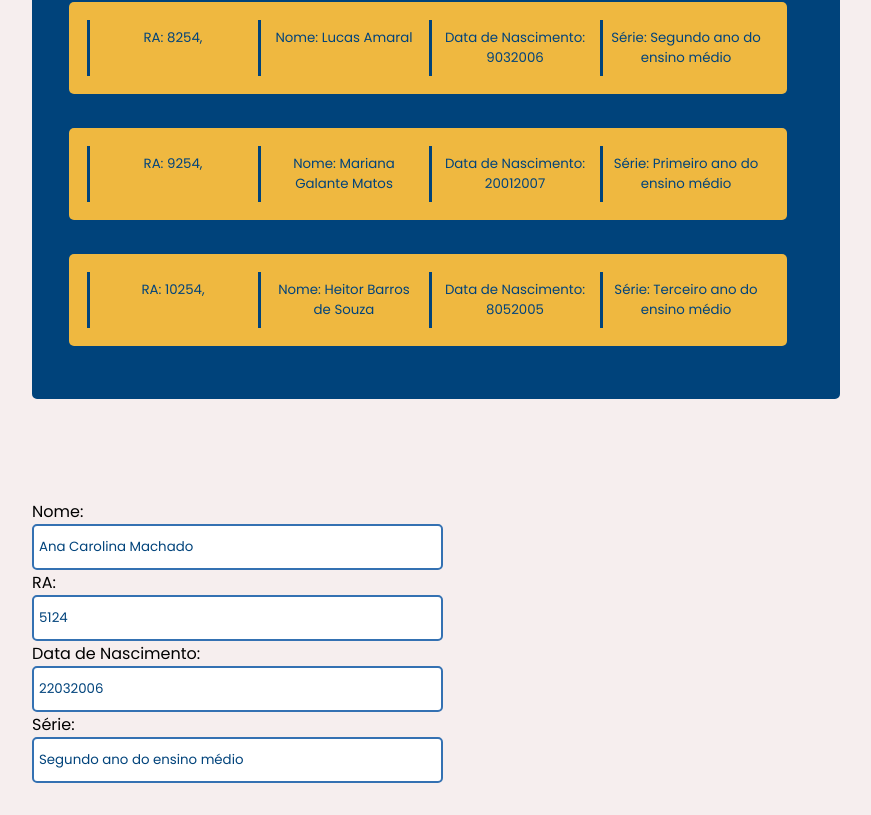
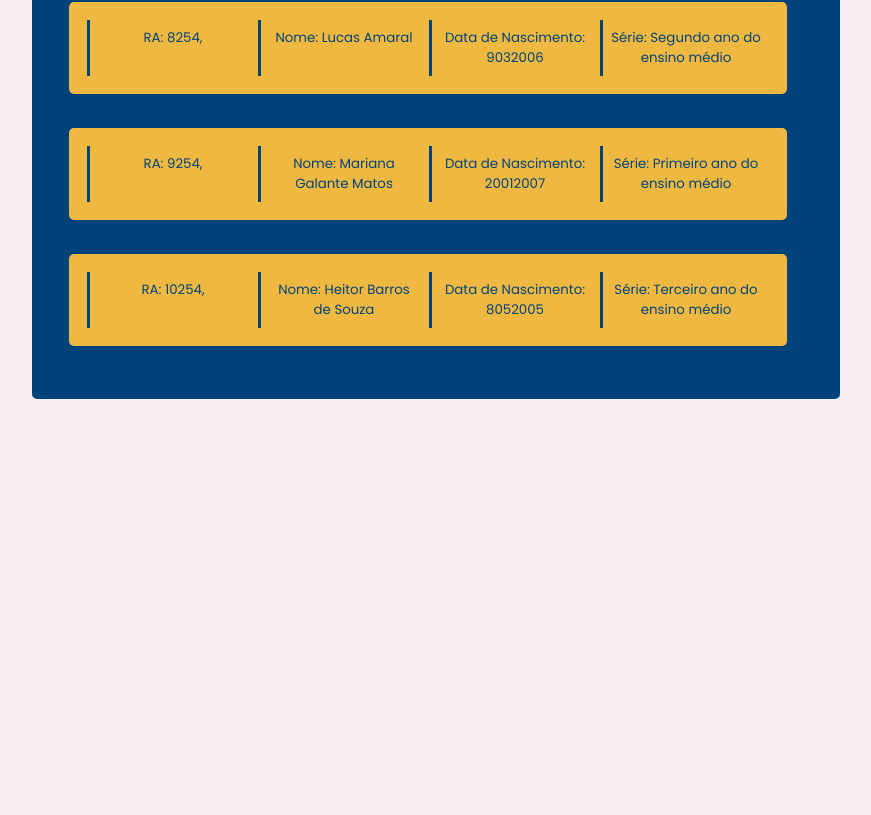
Before and after one commit to AmandaPiva/Cadastro-de-Alunos, an Angular app: page / in a window 1280 px wide. Shown: the part 1089-1904 px from the top of the page, without its empty margins (0-871 px from the left). After the commit the page ends 1520 px from the top, so only its background shows below. Built offline with nearby package versions, Linux system fonts and the light colour scheme.

Commit message:
Finalização do projeto, correção de bugs e editar alunos

```diff
--- a/src/app/app.module.ts
+++ b/src/app/app.module.ts
@@ -4,13 +4,12 @@ import { FormsModule } from '@angular/forms'; // <-- NgModel lives here
 
 import { AppComponent } from './app.component';
 import { EstudantesComponent } from './estudantes/estudantes.component';
-import { StudentDetailComponent } from './student-detail/student-detail.component';
+
 
 @NgModule({
   declarations: [
     AppComponent,
-    EstudantesComponent,
-    StudentDetailComponent
+    EstudantesComponent
   ],
   imports: [
     BrowserModule,
--- a/src/app/estudantes/estudantes.component.html
+++ b/src/app/estudantes/estudantes.component.html
@@ -11,16 +11,18 @@
 </tr>
 </table>
 
-<div class="inputs">
-    <label for="name">Nome: </label>
-    <input id="name" [(ngModel)]="student.name" placeholder="name">
+<div *ngIf = "selectedStud">
+  <div class="inputs">
+      <label for="name">Nome: </label>
+      <input id="name" [(ngModel)]="selectedStud.name" placeholder="name">
 
-    <label for="id">RA: </label>
-    <input id="id" [(ngModel)]="student.id" placeholder="id">
+      <label for="id">RA: </label>
+      <input id="id" [(ngModel)]="selectedStud.id" placeholder="id">
 
-    <label for="data">Data de Nascimento: </label>
-    <input id="data" [(ngModel)]="student.data" placeholder="data">
+      <label for="data">Data de Nascimento: </label>
+      <input id="data" [(ngModel)]="selectedStud.data" placeholder="data">
 
-    <label for="serie">Série: </label>
-    <input id="serie" [(ngModel)]="student.serie" placeholder="serie">
+      <label for="serie">Série: </label>
+      <input id="serie" [(ngModel)]="selectedStud.serie" placeholder="serie">
+  </div>
 </div>
--- a/src/app/student-detail/student-detail.component.html
+++ /dev/null
@@ -1,19 +0,0 @@
-<div *ngIf="student">
-    <h2>{{student.name}} Detalhes:</h2>
-
-    <div>id: {{student.id}}</div>
-    <div>
-      <label for="stud-name">Edite o nome do estudante: </label>
-      <input id="stud-name" [(ngModel)] = "student.name" placeholder="name">
-    </div>
-
-    <div>
-      <label for="stud-name">Editar data de Nascimento: </label>
-      <input id="stud-data" [(ngModel)] = "student.data" placeholder="data">
-    </div>
-
-    <div>
-      <label for="stud-serie">Editar Série: </label>
-      <input id="stud-serie" [(ngModel)] = "student.serie" placeholder="serie">
-    </div>
-  </div>
--- a/src/app/student-detail/student-detail.component.ts
+++ /dev/null
@@ -1,21 +0,0 @@
-//import { Component, OnInit } from '@angular/core';
-import { student } from '../student';
-import { Component, OnInit, Input } from '@angular/core';
-import { STUDENT } from '../mock-studant';
-
-@Component({
-  selector: 'app-student-detail',
-  templateUrl: './student-detail.component.html',
-  styleUrls: ['./student-detail.component.css']
-})
-
-//@Input() student?: Student;
-
-export class StudentDetailComponent implements OnInit {
-
-  constructor() { }
-
-  ngOnInit(): void {
-  }
-
-}
```
Also changed, not shown: src/app/student-detail/student-detail.component.css (deleted), 2 other files (tests, documents, lock files or other folders).
